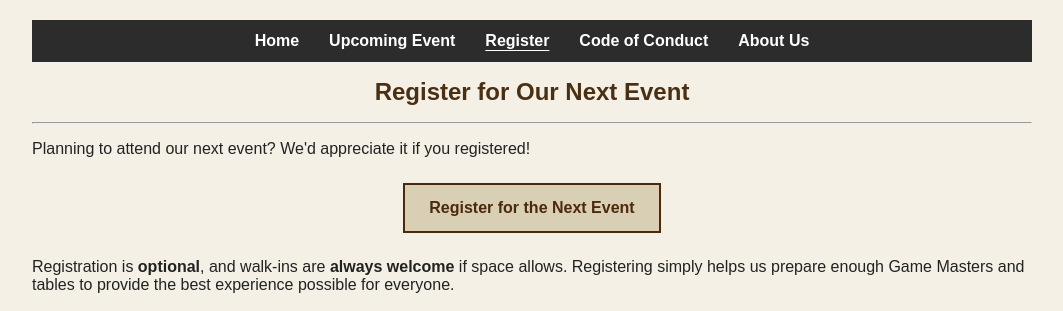
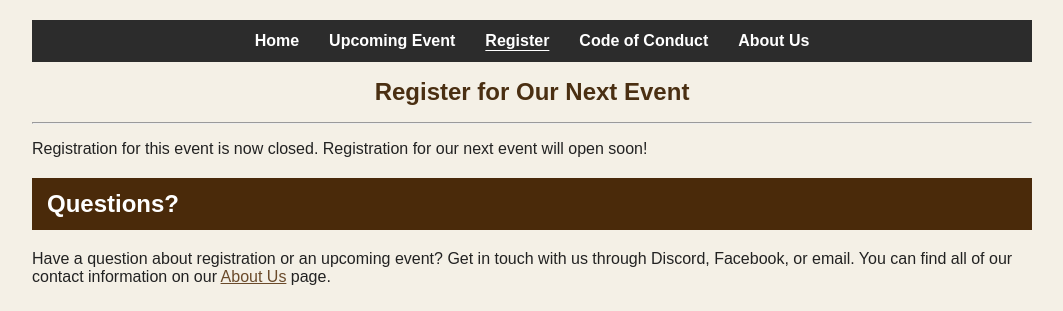
Before and after one commit to jlaager/sprpg, a plain HTML site: page register.html in a window 1280 px wide. Shown: the top 311 px of the page, without its empty margins (108-1171 px from the left). Drawn offline with Linux system fonts and the light colour scheme.

Commit message:
Update register.html
Commented out the google form button.

```diff
--- a/register.html
+++ b/register.html
@@ -32,11 +32,11 @@
 			Register for Our Next Event
 		</h1>
 		<hr>
+		<p>
+			Registration for this event is now closed. Registration for our next event will open soon!
+		</p>
+
 		<!--<p>
-			Registration for this event is now closed. Registration for our next event will open soon!
-		</p>-->
-
-		<p>
 			Planning to attend our next event? We'd appreciate it if you registered!
 		</p>
 		<div class="register-action">
@@ -50,7 +50,7 @@
 			<strong>always welcome</strong> if space allows. Registering simply
 			helps us prepare enough Game Masters and tables to provide the best
 			experience possible for everyone.
-		</p>
+		</p>-->
 		<h2>
 			Questions?
 		</h2>
```
